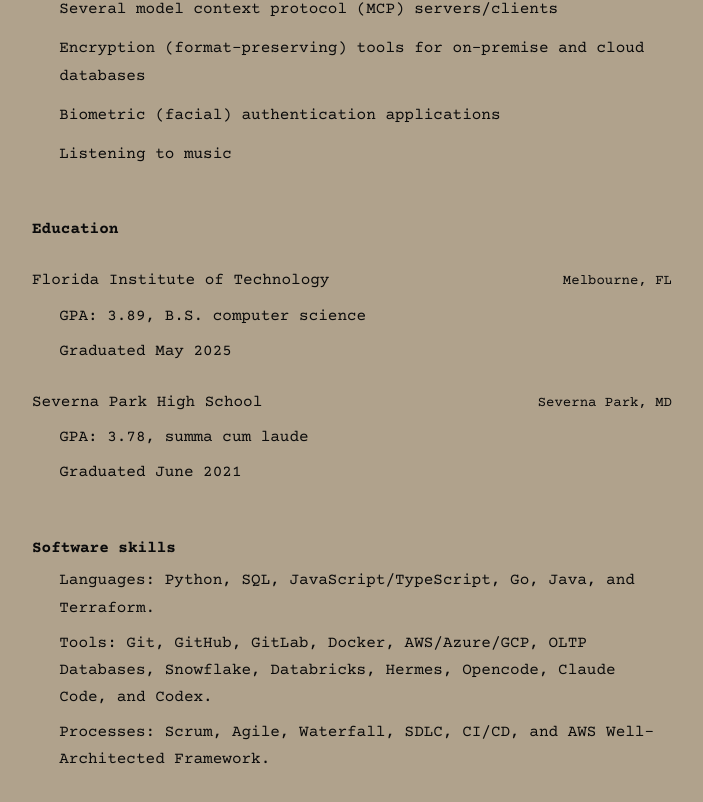
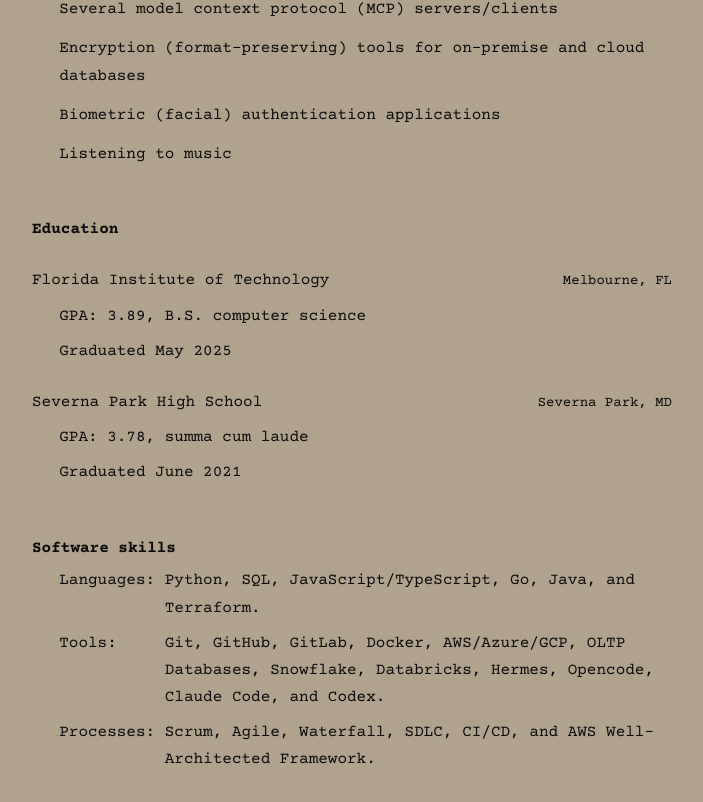
Before and after one commit to pcummings2021/parker-site, a Next.js app: page /about in a window 1280 px wide. Shown: the part 687-1489 px from the top of the page, without its empty margins (288-991 px from the left). Built offline with nearby package versions, Linux system fonts and the light colour scheme.

Commit message:
Align wrapped software skills beneath their first item

```diff
--- a/app/about/page.tsx
+++ b/app/about/page.tsx
@@ -47,9 +47,24 @@ export default function AboutPage() {
         <section className="about-section" aria-labelledby="skills-heading">
           <h2 id="skills-heading">Software skills</h2>
           <ul className="skills-list">
-            <li>Languages: Python, SQL, JavaScript/TypeScript, Go, Java, and Terraform.</li>
-            <li>Tools: Git, GitHub, GitLab, Docker, AWS/Azure/GCP, OLTP Databases, Snowflake, Databricks, Hermes, Opencode, Claude Code, and Codex.</li>
-            <li>Processes: Scrum, Agile, Waterfall, SDLC, CI/CD, and AWS Well-Architected Framework.</li>
+            <li>
+              <span className="skill-row">
+                <span>Languages:</span>
+                <span>Python, SQL, JavaScript/TypeScript, Go, Java, and Terraform.</span>
+              </span>
+            </li>
+            <li>
+              <span className="skill-row">
+                <span>Tools:</span>
+                <span>Git, GitHub, GitLab, Docker, AWS/Azure/GCP, OLTP Databases, Snowflake, Databricks, Hermes, Opencode, Claude Code, and Codex.</span>
+              </span>
+            </li>
+            <li>
+              <span className="skill-row">
+                <span>Processes:</span>
+                <span>Scrum, Agile, Waterfall, SDLC, CI/CD, and AWS Well-Architected Framework.</span>
+              </span>
+            </li>
           </ul>
         </section>
       </div>
--- a/app/globals.css
+++ b/app/globals.css
@@ -75,6 +75,12 @@ a:focus-visible, button:focus-visible, input:focus-visible, textarea:focus-visib
 .education-school-heading span { font-size: 14px; }
 .education-school li + li { margin-top: 8px; }
 .skills-list li + li { margin-top: 8px; }
+.skill-row {
+  display: grid;
+  grid-template-columns: 10ch minmax(0, 1fr);
+  column-gap: 1ch;
+  overflow-wrap: anywhere;
+}
 
 .experience-group + .experience-group { margin-top: 80px; }
 .experience-group > h2 { margin-bottom: 32px; }
```
